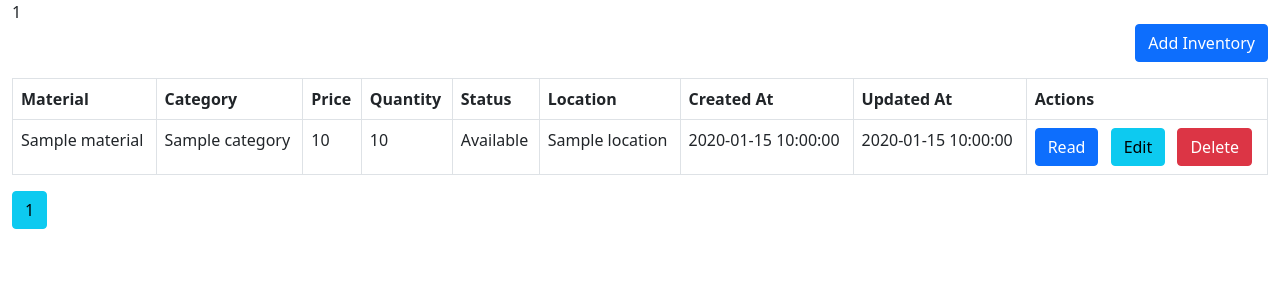
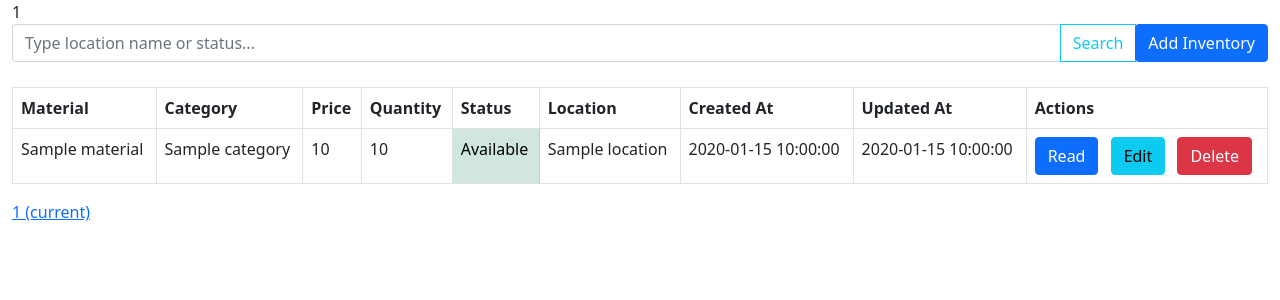
Before and after one commit to dwiffbaconguis/e2e, a PHP site: page /e2e/warehousing in a window 1280 px wide. Shown: the part 56-356 px from the top of the page. Run offline with PHP 8.4, Linux system fonts and the light colour scheme; tables that the repository leaves empty or names only in its code hold one stand-in row (values such as "Sample post"); some libraries are stand-ins or nearby versions.

Commit message:
Adds search feature

```diff
--- /dev/null
+++ b/config/core.php
@@ -0,0 +1,5 @@
+<?php
+
+$page = isset($_GET['page']) ? $_GET['page'] : 1;
+$recordsPerPage = 10;
+$fromRecordNum = ($recordsPerPage * $page) - $recordsPerPage;
--- a/layouts/paging.php
+++ b/layouts/paging.php
@@ -1,14 +1,14 @@
 <?php
-echo "<ul class='pagination'>";
+echo "<ul class=\"pagination\">";
 
 // button for first page
-if ($page > 1) {
-    echo "<li><a href='{$page_url}' title='Go to the first page.' class='btn btn-primary'>";
-        echo "First";
+if($page>1){
+    echo "<li><a href='{$page_url}' title='Go to the first page.'>";
+        echo "First Page";
     echo "</a></li>";
 }
 
-// calculate total pages
+// count all products in the database to calculate total pages
 $total_pages = ceil($total_rows / $recordsPerPage);
 
 // range of links to show
@@ -18,27 +18,27 @@ $range = 2;
 $initial_num = $page - $range;
 $condition_limit_num = ($page + $range)  + 1;
 
-for ($x = $initial_num; $x < $condition_limit_num; $x++) {
+for ($num = $initial_num; $num < $condition_limit_num; $num++) {
 
-    // be sure '$x is greater than 0' AND 'less than or equal to the $total_pages'
-    if (($x > 0) && ($x <= $total_pages)) {
+    // be sure '$num is greater than 0' AND 'less than or equal to the $total_pages'
+    if (($num > 0) && ($num <= $total_pages)) {
 
         // current page
-        if ($x == $page) {
-            echo "<li class='active'><a href=\"#\" class='btn btn-info'>$x</a></li>";
+        if ($num == $page) {
+            echo "<li class='active'><a href=\"#\">$num <span class=\"sr-only\">(current)</span></a></li>";
         }
 
         // not current page
         else {
-            echo "<li><a href='{$page_url}page=$x' class='btn btn-info'>$x</a></li>";
+            echo "<li><a href='{$page_url}page=$num'>$num</a></li>";
         }
     }
 }
 
 // button for last page
 if ($page < $total_pages) {
-    echo "<li><a href='" .$page_url. "page={$total_pages}' title='Last page is {$total_pages}.' class='btn btn-info'>";
-        echo "Last";
+    echo "<li><a href='" .$page_url . "page={$total_pages}' title='Last page is {$total_pages}.'>";
+        echo "Last Page";
     echo "</a></li>";
 }
 
--- a/objects/materialLocation.php
+++ b/objects/materialLocation.php
@@ -207,4 +207,71 @@ class MaterialLocation
 
         return false;
     }
+
+        // read products by search term
+    public function search($search_term, $fromRecordNum, $recordsPerPage)
+    {
+        // select query
+        $query = "SELECT
+                    material_location.id,
+                    materials.name as material,
+                    locations.name as location,
+                    categories.name as category,
+                    material_location.price,
+                    material_location.quantity,
+                    material_location.status,
+                    material_location.created_at,
+                    material_location.updated_at
+                FROM
+                    {$this->tableName}
+                JOIN
+                    materials ON materials.id = material_location.material_id
+                JOIN
+                    locations ON locations.id = material_location.location_id
+                JOIN
+                    categories ON categories.id = materials.category_id
+                WHERE
+                    locations.name LIKE ? OR material_location.status LIKE ?
+                ORDER BY
+                    material_location.created_at DESC
+                LIMIT
+                    ?, ?";
+
+        $statement = $this->connection->prepare( $query );
+
+        $search_term = "%{$search_term}%";
+        $statement->bindParam(1, $search_term);
+        $statement->bindParam(2, $search_term);
+        $statement->bindParam(3, $fromRecordNum, PDO::PARAM_INT);
+        $statement->bindParam(4, $recordsPerPage, PDO::PARAM_INT);
+
+        $statement->execute();
+
+        return $statement;
+    }
+
+    public function countAll_BySearch($search_term){
+
+        // select query
+        $query = "SELECT
+                    COUNT(*) as total_rows
+                FROM
+                    {$this->tableName} AS ml
+                JOIN
+                    locations ON locations.id = ml.location_id
+                WHERE
+                    locations.name LIKE ? OR ml.status LIKE ?";
+        // prepare query statement
+        $statement = $this->connection->prepare( $query );
+
+        // bind variable values
+        $search_term = "%{$search_term}%";
+        $statement->bindParam(1, $search_term);
+        $statement->bindParam(2, $search_term);
+
+        $statement->execute();
+        $row = $statement->fetch(PDO::FETCH_ASSOC);
+
+        return $row['total_rows'];
+    }
 }
--- a/warehousing/index.php
+++ b/warehousing/index.php
@@ -1,90 +1,29 @@
 <?php
 
+include_once '../config/core.php';
 include_once '../config/database.php';
 include_once '../objects/material.php';
 include_once '../objects/location.php';
 include_once '../objects/category.php';
 include_once '../objects/materialLocation.php';
 
-$page = isset($_GET['page']) ? $_GET['page'] : 1;
-$recordsPerPage = 10;
-$fromRecordNum = ($recordsPerPage * $page) - $recordsPerPage;
-
 $db = (new Database())->getConnection();
 
 $material = new Material($db);
 $location = new Location($db);
-$warehousing = new MaterialLocation($db);
+$materialLocation = new MaterialLocation($db);
 $category = new Category($db);
-
-$statement = $warehousing->readAllV2($fromRecordNum, $recordsPerPage);
-$num = $statement->rowCount();
 
 $page_title = "Inventory Report";
 include_once "../layouts/header.php";
 
-echo
-    "
-        <div class='right-button-margin'>
-            <a href='create.php' class='btn btn-primary float-end'>
-                Add Inventory
-            </a>
-        </div>
-    ";
+$statement = $materialLocation->readAllV2($fromRecordNum, $recordsPerPage);
 
-if ($num>0) {
+$pageUrl = "index.php?";
 
-    echo "<table class='table table-hover table-responsive table-bordered table-compact'>";
-        echo "<tr>";
-            echo "<th>Material</th>";
-            echo "<th>Category</th>";
-            echo "<th>Price</th>";
-            echo "<th>Quantity</th>";
-            echo "<th>Status</th>";
-            echo "<th>Location</th>";
-            echo "<th>Created At</th>";
-            echo "<th>Updated At</th>";
-            echo "<th>Actions</th>";
-        echo "</tr>";
+$total_rows = $materialLocation->countAll();
 
-        while ($row = $statement->fetch(PDO::FETCH_ASSOC)) {
+include_once "read_template.php";
 
-            extract($row);
-            echo "<tr>";
-                echo "<td>{$material}</td>";
-                echo "<td>{$category}</td>";
-                echo "<td>{$price}</td>";
-                echo "<td>{$quantity}</td>";
-                echo "<td>{$status}</td>";
-                echo "<td>{$location}</td>";
-                echo "<td>{$created_at}</td>";
-                echo "<td>{$updated_at}</td>";
-                echo "<td>";
-                    // read, edit and delete buttons
-                    echo "<a href='read.php?id={$id}' class='btn btn-primary left-margin'>
-                    <span class='glyphicon glyphicon-list'></span> Read
-                    </a>
-
-                    <a href='update.php?id={$id}' class='btn btn-info left-margin'>
-                    <span class='glyphicon glyphicon-edit'></span> Edit
-                    </a>
-
-                    <a delete-id='{$id}' class='btn btn-danger delete'>
-                    <span class='glyphicon glyphicon-remove'></span> Delete
-                    </a>";
-                echo "</td>";
-            echo "</tr>";
-        }
-
-    echo "</table>";
-
-    $page_url = "index.php?";
-    $total_rows = $warehousing->countAll();
-    include_once '../layouts/paging.php';
-}
-
-else {
-    echo "<div class='alert alert-info'>No products found.</div>";
-}
 include_once "../layouts/footer.php";
 ?>
--- /dev/null
+++ b/warehousing/read_template.php
@@ -0,0 +1,70 @@
+<?php
+    echo "";
+    echo "<form role='search' action='search.php'>";
+        echo "<div class='input-group'>";
+            $search_value = isset($search_term) ? "value='{$search_term}'" : "";
+            echo "<input type='text' class='form-control col-md-3' placeholder='Type location name or status...' name='s' id='srch-term' {$search_value}>";
+            echo "<button type='submit' class='btn btn-outline-info'>Search</button>";
+            echo "
+                <div class='float-end'>
+                    <a href='create.php' class='btn btn-primary'>
+                        Add Inventory
+                    </a>
+                </div>";
+        echo "</div>";
+    echo "</form>";
+
+if ($total_rows > 0) {
+
+    echo "<table class='table table-hover table-responsive table-bordered table-compact' style='margin-top:25px;'>";
+        echo "<tr>";
+            echo "<th>Material</th>";
+            echo "<th>Category</th>";
+            echo "<th>Price</th>";
+            echo "<th>Quantity</th>";
+            echo "<th>Status</th>";
+            echo "<th>Location</th>";
+            echo "<th>Created At</th>";
+            echo "<th>Updated At</th>";
+            echo "<th>Actions</th>";
+        echo "</tr>";
+
+        while ($row = $statement->fetch(PDO::FETCH_ASSOC)) {
+
+            extract($row);
+            $check = ($status == 'Available') ? "table-success" : 'table-dark';
+
+            echo "<tr>";
+                echo "<td>{$material}</td>";
+                echo "<td>{$category}</td>";
+                echo "<td>{$price}</td>";
+                echo "<td>{$quantity}</td>";
+                echo "<td class={$check}>{$status}</td>";
+                echo "<td>{$location}</td>";
+                echo "<td>{$created_at}</td>";
+                echo "<td>{$updated_at}</td>";
+                echo "<td>";
+                    // read, edit and delete buttons
+                    echo "<a href='read.php?id={$id}' class='btn btn-primary left-margin'>
+                    <span class='glyphicon glyphicon-list'></span> Read
+                    </a>
+
+                    <a href='update.php?id={$id}' class='btn btn-info left-margin'>
+                    <span class='glyphicon glyphicon-edit'></span> Edit
+                    </a>
+
+                    <a delete-id='{$id}' class='btn btn-danger delete'>
+                    <span class='glyphicon glyphicon-remove'></span> Delete
+                    </a>";
+                echo "</td>";
+            echo "</tr>";
+        }
+
+    echo "</table>";
+
+    include_once '../layouts/paging.php';
+}
+
+else {
+    echo "<div class='alert alert-info'>No products found.</div>";
+}
```
Also changed, not shown: layouts/sidebar.php (deleted, +0 -42 lines), warehousing/search.php (added, +34 -0 lines).
